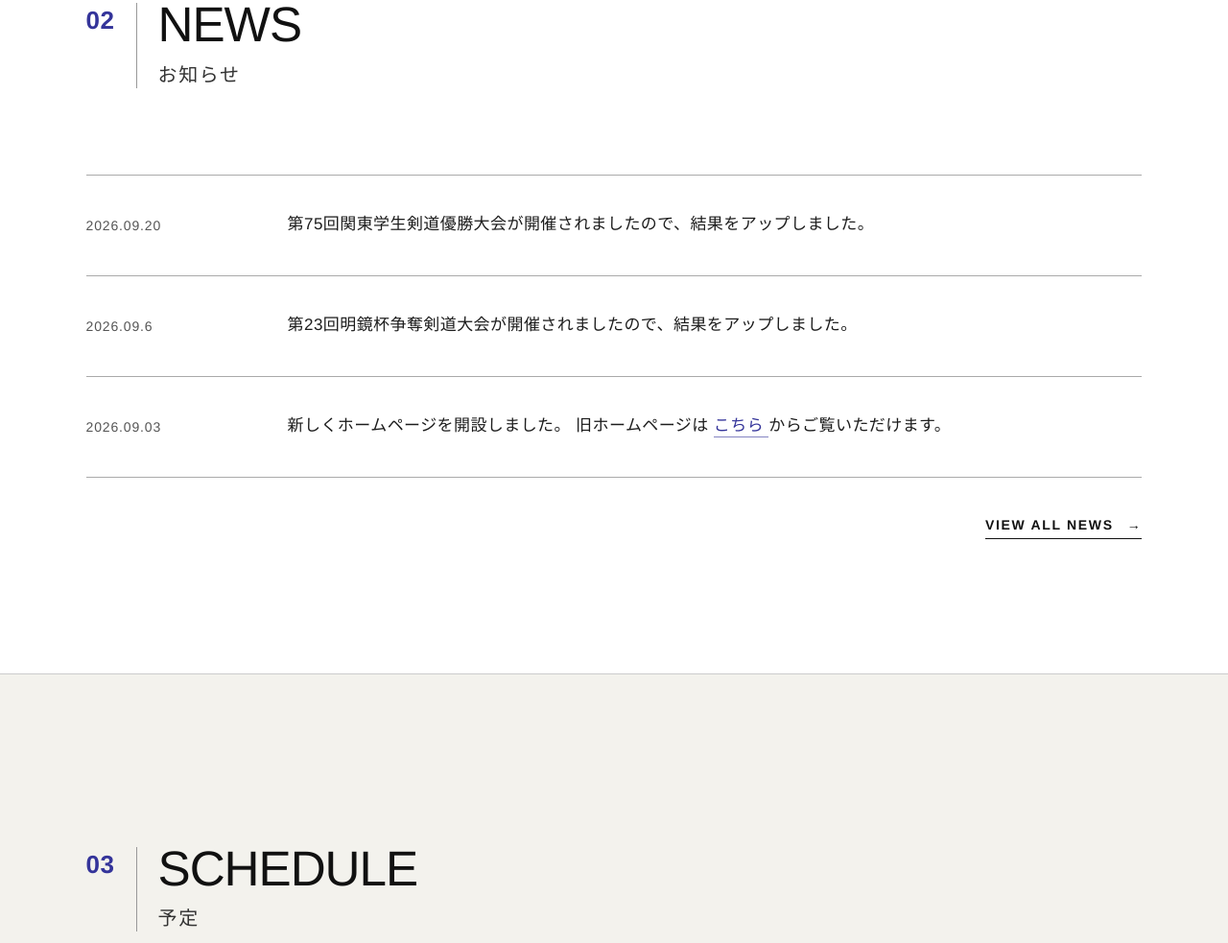
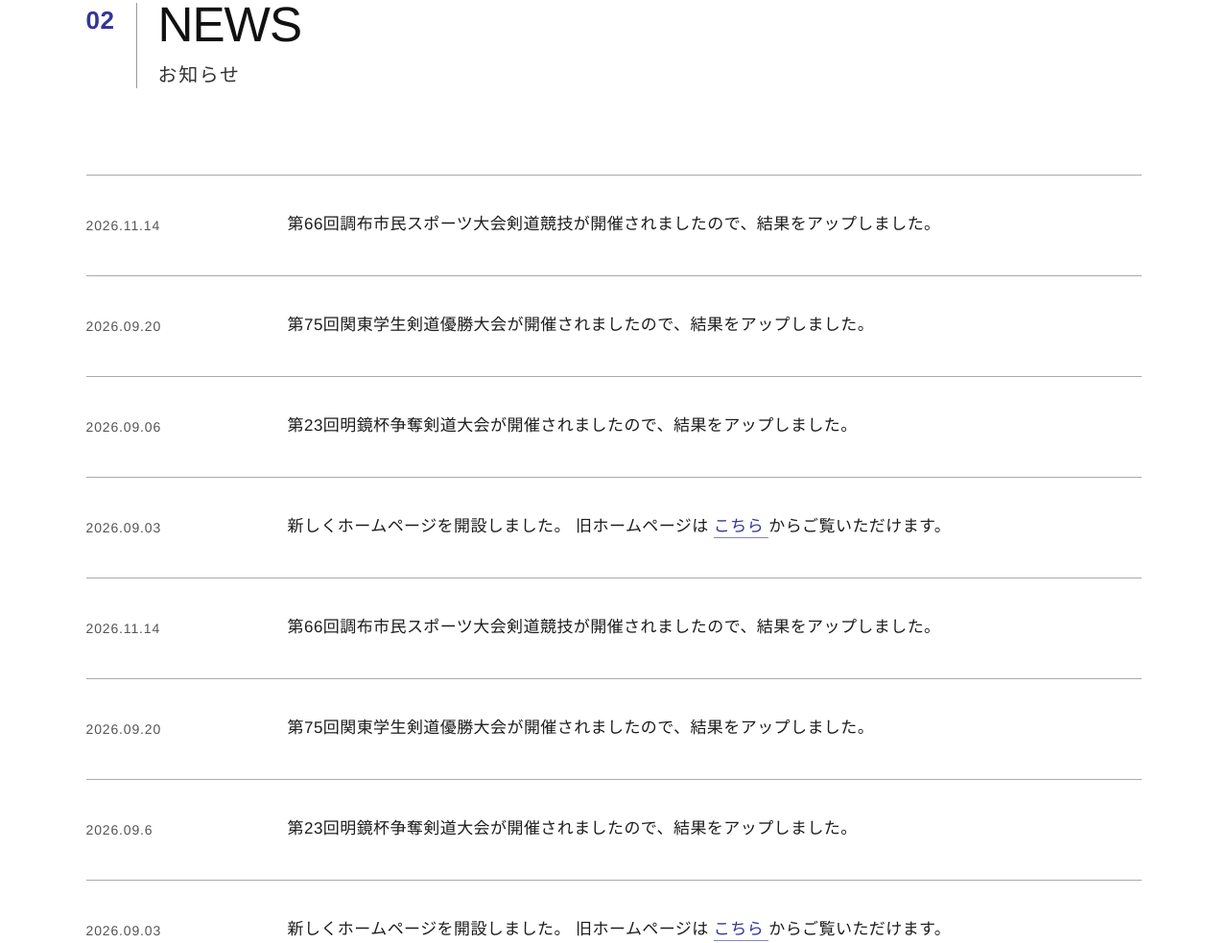
Before and after one commit to den2kendohotline-dev/ueckendo_homepage, a plain HTML site: page index.html in a window 1280 px wide. Shown: the part 2937-3920 px from the top of the page at 96% size. Drawn offline with Linux system fonts and the light colour scheme.

Commit message:
Automatically display latest 5 news items

```diff
--- a/index.html
+++ b/index.html
@@ -241,7 +241,12 @@
   </div>
 </div>
 
-  <div class="news-list">
+  <div class="news-list" id="home-news-list"></div>
+
+    <article class="news-item">
+      <p class="news-date">2026.11.14</p>
+      <p class="news-title">第66回調布市民スポーツ大会剣道競技が開催されましたので、結果をアップしました。</p>
+    </article>
 
     <article class="news-item">
       <p class="news-date">2026.09.20</p>
@@ -991,6 +996,35 @@
 
 </footer>
 
+<script>
+document.addEventListener("DOMContentLoaded", function () {
+  const newsList = document.querySelector(".news-list");
+
+  if (!newsList) return;
+
+  const newsItems = Array.from(
+    newsList.querySelectorAll(".news-item")
+  );
+
+  // 日付が新しい順に並べ替え
+  newsItems.sort((a, b) => {
+    const dateA = new Date(
+      a.querySelector(".news-date").textContent.trim().replace(/\./g, "/")
+    );
+    const dateB = new Date(
+      b.querySelector(".news-date").textContent.trim().replace(/\./g, "/")
+    );
+
+    return dateB - dateA;
+  });
+
+  // 最新3件だけ表示
+  newsItems.forEach((item, index) => {
+    newsList.appendChild(item);
+    item.style.display = index < 5 ? "" : "none";
+  });
+});
+</script>
 <script src="js/main.js"></script>
 </body>
 </html>
--- a/js/main.js
+++ b/js/main.js
@@ -209,3 +209,45 @@ window.addEventListener("pageshow", () => {
   document.body.style.overflow = "";
 
 });
+
+// NEWSをnews.htmlから取得して最新5件を表示
+document.addEventListener("DOMContentLoaded", async () => {
+  const homeNewsList = document.getElementById("home-news-list");
+
+  // トップページ以外では実行しない
+  if (!homeNewsList) return;
+
+  try {
+    const response = await fetch("news.html");
+
+    if (!response.ok) {
+      throw new Error("NEWSの取得に失敗しました");
+    }
+
+    const html = await response.text();
+    const doc = new DOMParser().parseFromString(html, "text/html");
+
+    const newsItems = Array.from(
+      doc.querySelectorAll(".news-page .news-item")
+    );
+
+    // 日付の新しい順に並べ替える
+    newsItems.sort((a, b) => {
+      const getDate = (item) => {
+        const date = item.querySelector(".news-date").textContent.trim();
+        return new Date(date.replace(/\./g, "/")).getTime();
+      };
+
+      return getDate(b) - getDate(a);
+    });
+
+    // 最新5件を表示
+    newsItems.slice(0, 5).forEach(item => {
+      homeNewsList.appendChild(item.cloneNode(true));
+    });
+
+  } catch (error) {
+    console.error("NEWS読み込みエラー:", error);
+    homeNewsList.textContent = "お知らせを読み込めませんでした。";
+  }
+});
```
